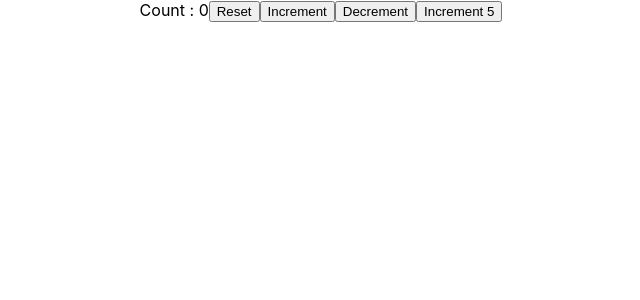
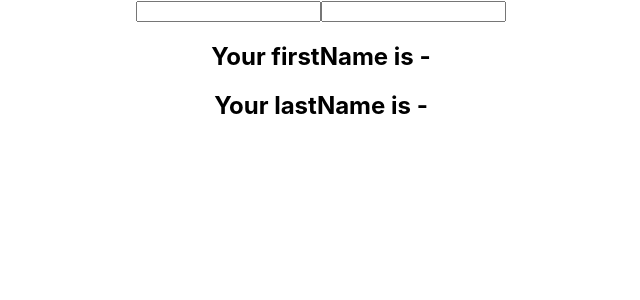
Before and after one commit to WarWarKyaw/React-Hook, a React (Create React App) app: page / in a window 1280 px wide. Shown: the top 300 px of the page, without its empty margins (319-959 px from the left). Built offline with nearby package versions, Linux system fonts and the light colour scheme.

Commit message:
useState with object

```diff
--- a/src/App.js
+++ b/src/App.js
@@ -3,13 +3,15 @@
 import ClassCounter from './components/ClassCounter';
 import HookCouner from './components/HookCouner';
 import HookCounterTwo from './components/HookCounterTwo';
+import HookCounterThree from './HookCounterThree';
 
 function App() {
   return (
     <div className="App">
       {/* <ClassCounter /> */}
       {/* <HookCouner /> */}
-      <HookCounterTwo />
+      {/* <HookCounterTwo /> */}
+      <HookCounterThree />
     </div>
   );
 }
--- /dev/null
+++ b/src/HookCounterThree.js
@@ -0,0 +1,16 @@
+import React, {useState} from 'react';
+
+function HookCounterThree(props) {
+    const [name ,setName] = useState({firstName:'', lastName:''})
+    return (
+        <form>
+            <input type="text" value={name.firstName} onChange = {e =>setName({...name,firstName : e.target.value})}/>
+            <input type="text" value={name.lastName} onChange= { e => setName({...name,lastName:e.target.value})} />
+            <h2>Your firstName is -{name.firstName}</h2>
+            <h2>Your lastName is -{name.lastName}</h2>
+
+        </form>
+    );
+}
+
+export default HookCounterThree;
```
